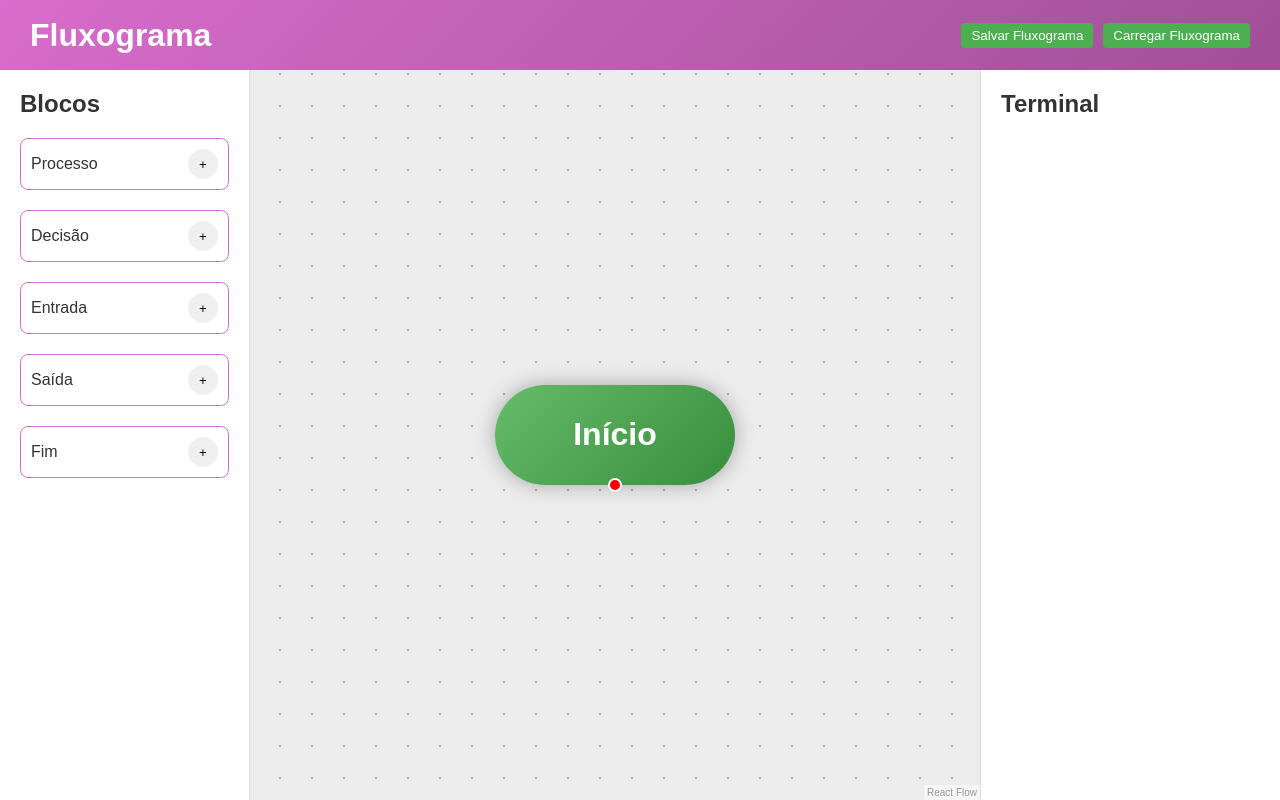
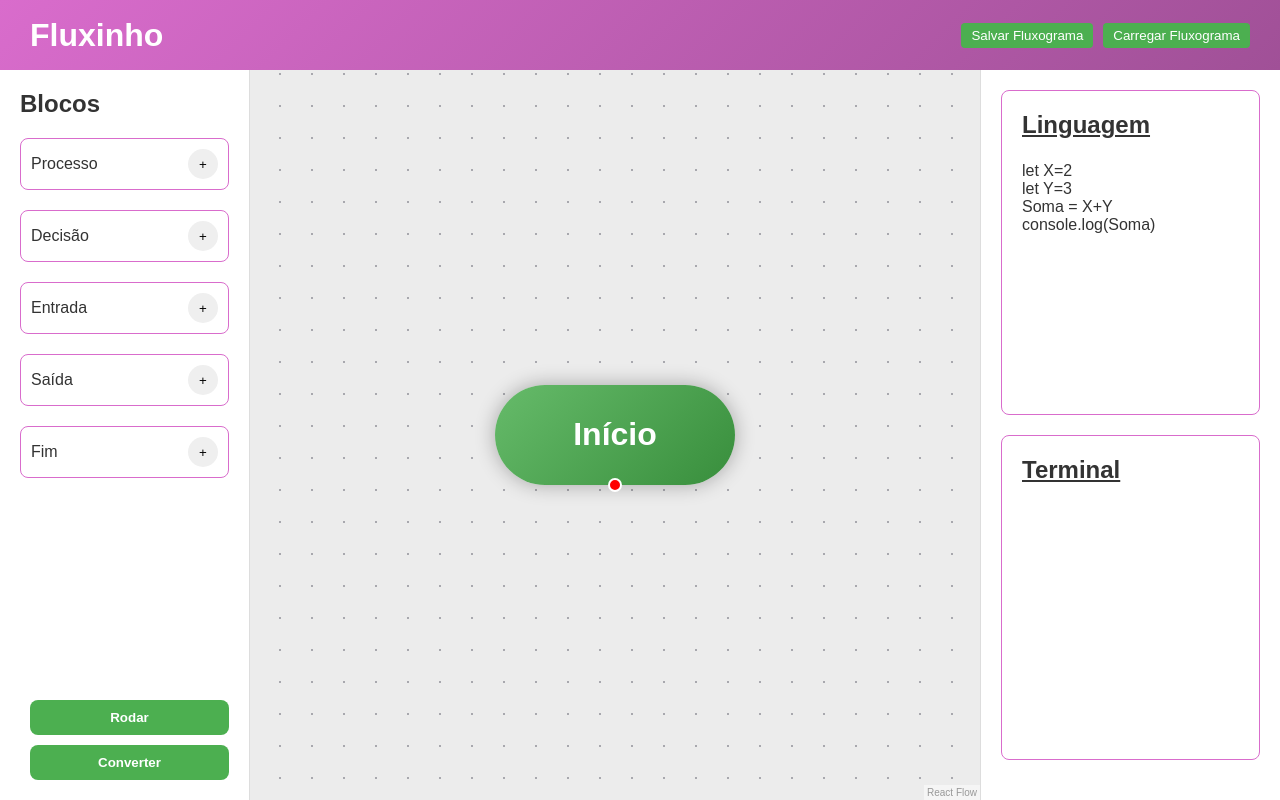
Before and after one commit to MatheusHenriqueLira/Fluxograma-IC, a React (Vite) app: page / in a window 1280 px wide. Built offline with nearby package versions, Linux system fonts and the light colour scheme.

Commit message:
antes do svg

```diff
--- a/src/App.css
+++ b/src/App.css
@@ -58,6 +58,8 @@
 }
 
 .sidebar {
+    display: flex;
+    flex-direction: column;
     width: 250px;
     background: var(--surface-color);
     border-right: 1px solid #ddd;
@@ -218,8 +220,59 @@
 }
 
 .terminal {
+    display: flex;
+    flex-direction: column;
     width: 300px;
     background: var(--surface-color);
     border-left: 1px solid #ddd;
     padding: 20px;
 }
+
+.AreaLinguagem,
+.Areaterminal {
+    margin-bottom: 20px;
+    border: 1px solid var(--primary-color);
+    border-radius: 8px;
+    padding: 10px;
+    height: 100%;
+}
+
+.Areaterminal {
+    margin-top:auto
+}
+
+.botoessidebar {
+    display: flex;
+    flex-direction: column;
+    margin-top:auto;
+    gap: 10px;
+}
+
+.botaorodar, .botaoconverter {
+    margin-left: 10px;
+    padding: 10px 15px;
+    background-color: var(--success-color);
+    color: var(--surface-color);
+    border: none;
+    border-radius: 8px;
+    cursor: pointer;
+    transition: transform 0.2s;
+    font-weight: bold;
+}
+
+.botaorodar:hover, .botaoconverter:hover {
+    transform: scale(1.05);
+    box-shadow: 0 3px 5px rgba(0, 0, 0, 0.2);
+}
+
+.Areaterminal h2 , .AreaLinguagem h2 {
+    margin-bottom: 5px;
+    margin-top: 10px;
+    margin-left: 10px;
+    text-decoration: underline;
+}
+
+.AreaLinguagem p {
+    margin: 5px 0;
+    margin-left: 10px;
+}
--- a/src/componentes/header.jsx
+++ b/src/componentes/header.jsx
@@ -3,7 +3,7 @@ function Header({ onSalvar, onCarregar }) {
         <header className="header">
 
             <div className="logo"></div>
-            <div className="title"><h1>Fluxograma</h1></div>
+            <div className="title"><h1>Fluxinho</h1></div>
             <div className="botoes">
             <button className="salvar-button" onClick={onSalvar}>
                 Salvar Fluxograma
--- a/src/componentes/sidebar.jsx
+++ b/src/componentes/sidebar.jsx
@@ -11,8 +11,7 @@ function Sidebar({ onAdicionarNode }) {
 
     return (
 
-        <aside className="sidebar">
-
+        <div className="sidebar">
             <h2>Blocos</h2>
 
             {
@@ -29,9 +28,11 @@ function Sidebar({ onAdicionarNode }) {
                 ))
 
             }
-
-        </aside>
-
+            <div className="botoessidebar">
+                <button className="botaorodar">Rodar</button>
+                <button className="botaoconverter">Converter</button>
+            </div>
+        </div>
     );
 
 }
--- a/src/componentes/terminal.jsx
+++ b/src/componentes/terminal.jsx
@@ -1,7 +1,21 @@
 function Terminal() {
     return (
         <div className="terminal">
-            <h2>Terminal</h2>
+            <div className="AreaLinguagem">
+                <h2>Linguagem</h2>
+                <p>
+                    <br />
+                    let X=2 <br />
+                    let Y=3 <br />
+
+                    Soma = X+Y <br />
+                    console.log(Soma)
+                    <br />
+                </p>
+            </div>
+            <div className="Areaterminal">
+                <h2>Terminal</h2>
+            </div>
         </div>
     );
 }
```
